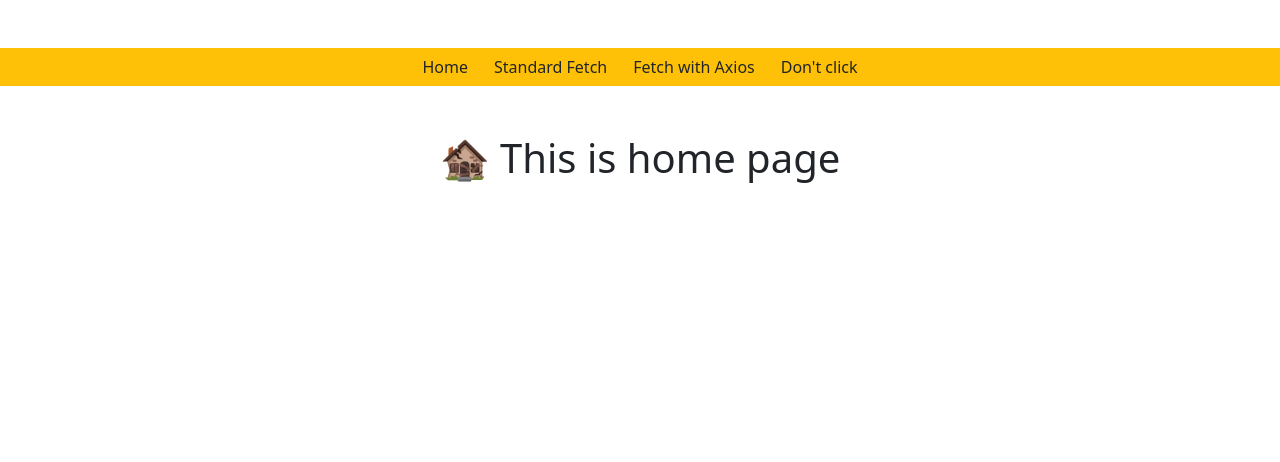
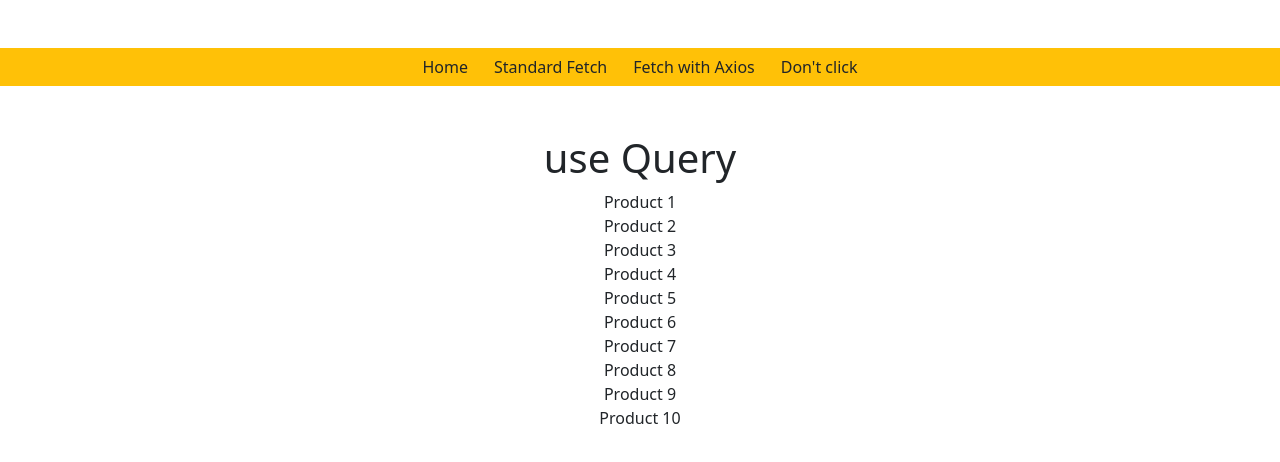
Before and after one commit to fstipo/RM10-react-router, a React (Create React App) app: page / in a window 1280 px wide. Shown: the top 462 px of the page. Built offline with nearby package versions, Linux system fonts and the light colour scheme; data requests are answered from the project's data file.

Commit message:
add react query

```diff
--- a/package.json
+++ b/package.json
@@ -12,6 +12,7 @@
     "react": "^18.2.0",
     "react-bootstrap": "^2.6.0",
     "react-dom": "^18.2.0",
+    "react-query": "^3.39.2",
     "react-router-dom": "^6.4.3",
     "react-scripts": "5.0.1",
     "web-vitals": "^2.1.4"
--- a/src/Pages/FetchWithAxios.js
+++ b/src/Pages/FetchWithAxios.js
@@ -6,12 +6,9 @@ const FetchWithAxios = () => {
     const [data, setData] = useState("")
     useEffect(() => {
         axios.get("http://localhost:4000/reviews")
-        .then((data) => setData(data.data))
+            .then((data) => setData(data.data))
     }
         , [])
-
-
-
 
     return (
         <>
--- a/src/Pages/Home.js
+++ b/src/Pages/Home.js
@@ -1,8 +1,15 @@
 import React from 'react'
+import { useFetchData } from '../hooks/useFetchData'
 
 const Home = () => {
+    const { isLoading, isError, data, error } = useFetchData()
     return (
-        <h1>🏚 This is home page</h1>
+        <>
+            <h1>use Query</h1>
+            {isLoading && <h1>Loading ...</h1>}
+            {isError && <h1>{error.message}</h1>}
+            {data && data?.data.map(product => <div key={product.id}>{product.title}</div>)}
+        </>
     )
 }
 
--- /dev/null
+++ b/src/hooks/useFetchData.js
@@ -0,0 +1,9 @@
+
+import axios from 'axios'
+import { request } from '../utils/axiosUtils'
+import { useQuery } from 'react-query'
+
+const onSuccess = (data) => data;
+
+const fetchData = () => request({ url: "/products" })
+export const useFetchData = (onError, onSuccess) => useQuery("products", fetchData)
--- a/src/index.js
+++ b/src/index.js
@@ -1,14 +1,20 @@
 import React from 'react';
 import ReactDOM from 'react-dom/client';
+import { QueryClientProvider, QueryClient } from "react-query";
+import { ReactQueryDevtools } from "react-query/devtools"
 import './index.css';
 import App from './App';
 import reportWebVitals from './reportWebVitals';
 import 'bootstrap/dist/css/bootstrap.min.css';
+const queryClient = new QueryClient();
 
 const root = ReactDOM.createRoot(document.getElementById('root'));
 root.render(
   <React.StrictMode>
-    <App />
+    <QueryClientProvider client={queryClient}>
+      <App />
+      <ReactQueryDevtools initialIsOpen={false} position="bottom-right" />
+    </QueryClientProvider>
   </React.StrictMode>
 );
 
--- /dev/null
+++ b/src/utils/axiosUtils.js
@@ -0,0 +1,9 @@
+import axios from "axios";
+const url = "http://localhost:4000"
+
+const client = axios.create({ baseURL: url });
+export const request = ({ ...options }) => {
+    const onSuccess = response => response;
+    const onError = error => error;
+    return client(options).then(onSuccess).catch(onError)
+}
```
Also changed, not shown: 1 other file (tests, documents, lock files or other folders).
